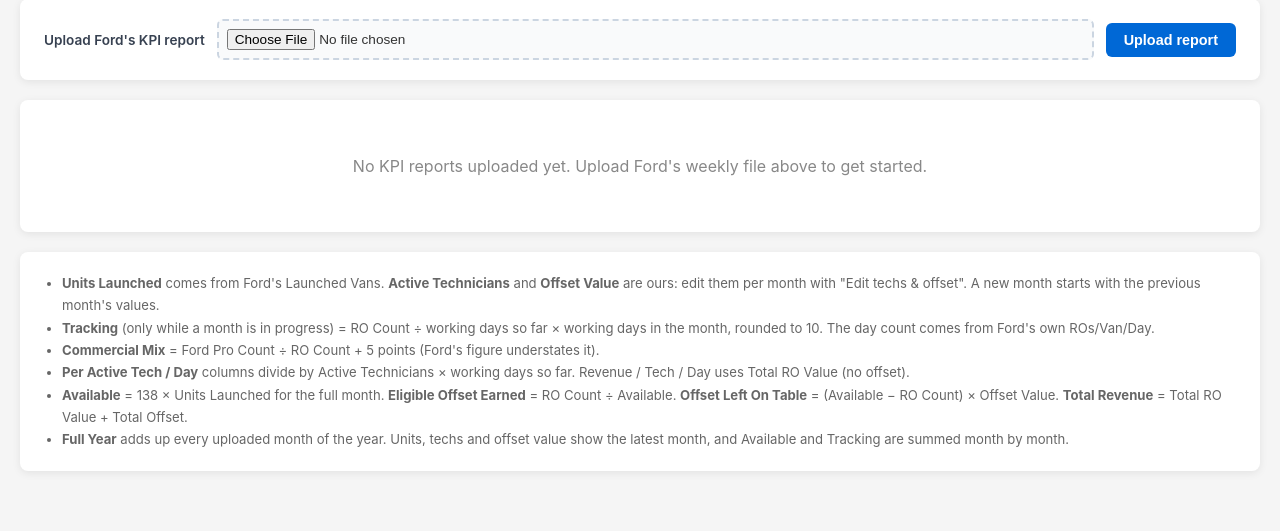
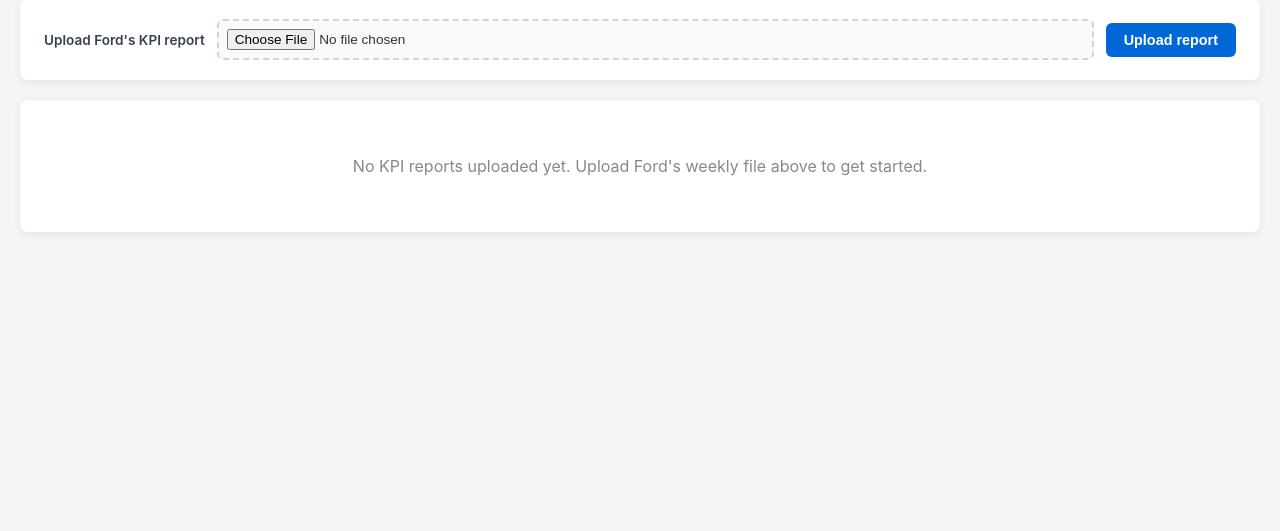
Before and after one commit to CGilbert23/FordRecallCheckScript, a Flask app: page /tech-performance/kpi-tracker in a window 1280 px wide. Shown: the part 326-857 px from the top of the page. After the commit the page ends 502 px from the top, so only its background shows below. Run offline with Flask 3, Linux system fonts and the light colour scheme; parts of the project's set-up code (start-up, migrations or seed data) failed here and were passed over.

Commit message:
EOS Scorecard: calculate RO/tech/day goal; drop KPI Tracker notes
RO Per Active Tech / Day joins the calculated goals (RO Count goal /
techs goal / working days = 4.4), and the bulleted explanation card
under the KPI Tracker's YoY table is removed.

Co-Authored-By: Claude Opus 5 (1M context) <noreply@anthropic.com>

```diff
--- a/kpi_tracker.py
+++ b/kpi_tracker.py
@@ -579,7 +579,9 @@ SCORECARD_SECTIONS = [
         # spreadsheet does it: 1120 / 21 working days = 53.3.
         {'key': 'ro_per_day', 'label': 'Avg RO Per Day', 'fmt': 'dec', 'rate': True,
          'derived': True, 'gap': True},
-        {'key': 'ro_per_tech_day', 'label': 'RO Per Active Tech / Day', 'fmt': 'dec', 'rate': True},
+        # Goal calculated: RO Count goal / techs goal / working days (1120/12/21 = 4.4).
+        {'key': 'ro_per_tech_day', 'label': 'RO Per Active Tech / Day', 'fmt': 'dec',
+         'rate': True, 'derived': True},
         {'key': 'avg_ro_value', 'label': 'Avg RO Value', 'fmt': 'money', 'rate': True},
         # Goal calculated: RO Count goal x Avg RO Value goal (1120 x 160).
         {'key': 'revenue', 'label': 'Total Revenue', 'fmt': 'money', 'derived': True, 'gap': True},
@@ -594,6 +596,8 @@ def derived_goals(goals, year, month):
     days = work_days(year, month)
     if goals.get('ro') and days:
         goals['ro_per_day'] = goals['ro'] / days
+        if goals.get('techs'):
+            goals['ro_per_tech_day'] = goals['ro'] / goals['techs'] / days
     if goals.get('ro') and goals.get('avg_ro_value'):
         goals['revenue'] = goals['ro'] * goals['avg_ro_value']
     return goals
@@ -613,8 +617,9 @@ DEFAULT_SCORECARD_GOALS = {
     'store:05494': 90,    # Washington
     'store:01844': 90,    # Newtown
     'store:11524': 90,    # Lincoln Doylestown
-    'ro_per_tech_day': 4.4, 'avg_ro_value': 160, 'commercial_mix': 0.40,
-    # Avg RO Per Day and Total Revenue are calculated — see derived_goals().
+    'avg_ro_value': 160, 'commercial_mix': 0.40,
+    # Avg RO Per Day, RO Per Active Tech / Day and Total Revenue are
+    # calculated — see derived_goals().
 }
 
 
--- a/templates/kpi_scorecard.html
+++ b/templates/kpi_scorecard.html
@@ -140,7 +140,7 @@
                     <tr>
                         <td class="label {% if row.store %}store{% endif %}">{{ row.label }}</td>
                         <td class="goal{% if row.derived %} calc{% endif %}"
-                            {% if row.derived %}title="Calculated{{ ' from the Total RO Count goal and the month\'s working days' if row.key == 'ro_per_day' else ' — Total RO Count goal x Avg RO Value goal' }}"{% endif %}>
+                            {% if row.derived %}title="Calculated: {{ {'ro_per_day': "Total RO Count goal / the month's working days", 'ro_per_tech_day': "Total RO Count goal / Active Technicians goal / the month's working days", 'revenue': 'Total RO Count goal x Avg RO Value goal'}[row.key] }}"{% endif %}>
                             {% if row.derived %}{{ fmtv(row.goal, row.fmt) }}{% else %}
                             <span class="cell-value">{{ fmtv(row.goal, row.fmt) }}</span>
                             <span class="cell-input"><input class="cell" type="text" inputmode="decimal" form="scorecardForm"
--- a/templates/kpi_tracker.html
+++ b/templates/kpi_tracker.html
@@ -317,16 +317,6 @@
             {% endif %}
         </div>
 
-        <div class="card how">
-            <ul>
-                <li><strong>Units Launched</strong> comes from Ford's Launched Vans. <strong>Active Technicians</strong> and <strong>Offset Value</strong> are ours: edit them per month with "Edit techs &amp; offset". A new month starts with the previous month's values.</li>
-                <li><strong>Tracking</strong> (only while a month is in progress) = RO Count &divide; working days so far &times; working days in the month, rounded to 10. The day count comes from Ford's own ROs/Van/Day.</li>
-                <li><strong>Commercial Mix</strong> = Ford Pro Count &divide; RO Count + 5 points (Ford's figure understates it).</li>
-                <li><strong>Per Active Tech / Day</strong> columns divide by Active Technicians &times; working days so far. Revenue / Tech / Day uses Total RO Value (no offset).</li>
-                <li><strong>Available</strong> = 138 &times; Units Launched for the full month. <strong>Eligible Offset Earned</strong> = RO Count &divide; Available. <strong>Offset Left On Table</strong> = (Available &minus; RO Count) &times; Offset Value. <strong>Total Revenue</strong> = Total RO Value + Total Offset.</li>
-                <li><strong>Full Year</strong> adds up every uploaded month of the year. Units, techs and offset value show the latest month, and Available and Tracking are summed month by month.</li>
-            </ul>
-        </div>
     </div>
     <script>
     (function () {
```
Also changed, not shown: CLAUDE.md (+1 -1 lines).
